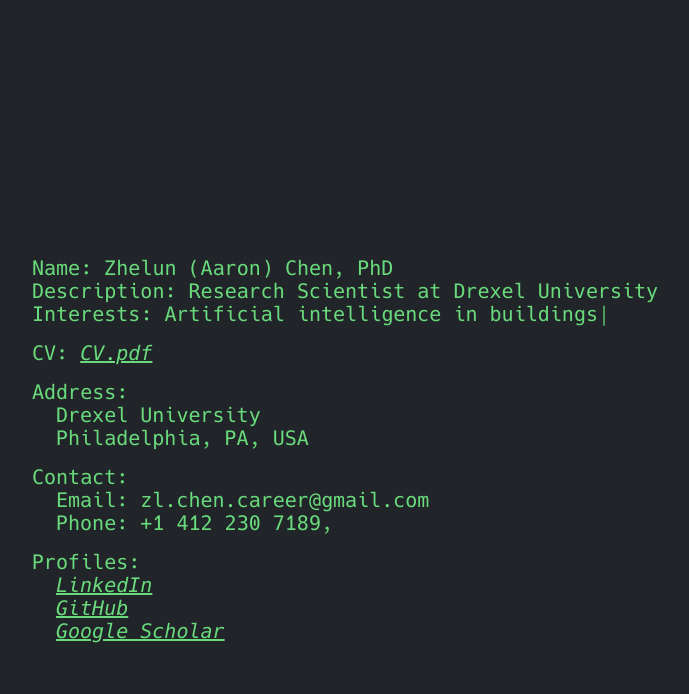
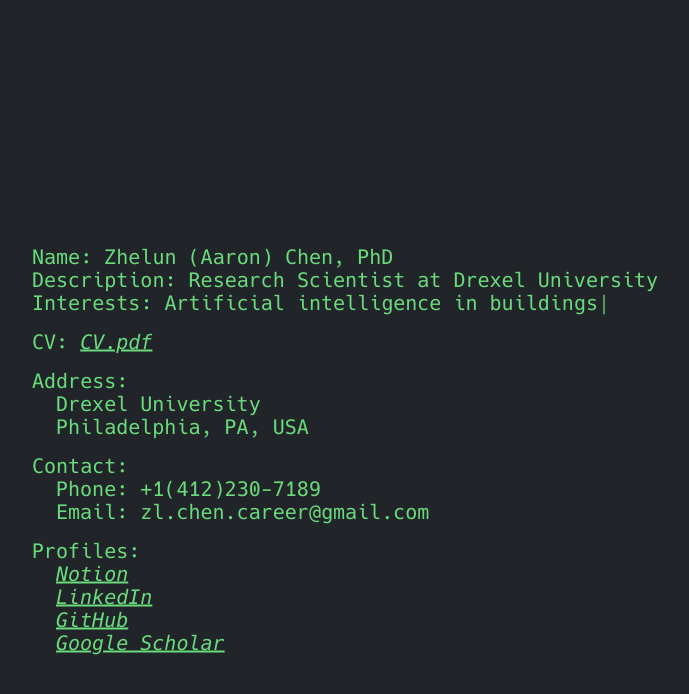
Before and after one commit to ZhelunChen/zhelunchen.github.io, a Jekyll site: the page built from index.md, in a window 1280 px wide. Shown: the top 694 px of the page, without its empty margins (248-937 px from the left). Built offline with Jekyll 4.4.1, drawn with Linux system fonts in a browser that asks for light colours; some of the changed lines change nothing that is shown.

Commit message:
Update _config.yml

```diff
--- a/_config.yml
+++ b/_config.yml
@@ -25,9 +25,10 @@
     - Drexel University
     - Philadelphia, PA, USA
   Contact:
+    Phone: +1(412)230-7189
     Email: zl.chen.career@gmail.com
-    Phone: +1 412 230 7189,
   Profiles:
+    Notion: https://mobioops.notion.site/Portfolio-85a47ff717ef4af899078773c76691a5
     LinkedIn: https://www.linkedin.com/in/zhelun/
     GitHub: https://github.com/ZhelunChen
     Google Scholar: https://scholar.google.com/citations?user=NFKpwloAAAAJ&hl=en
```
